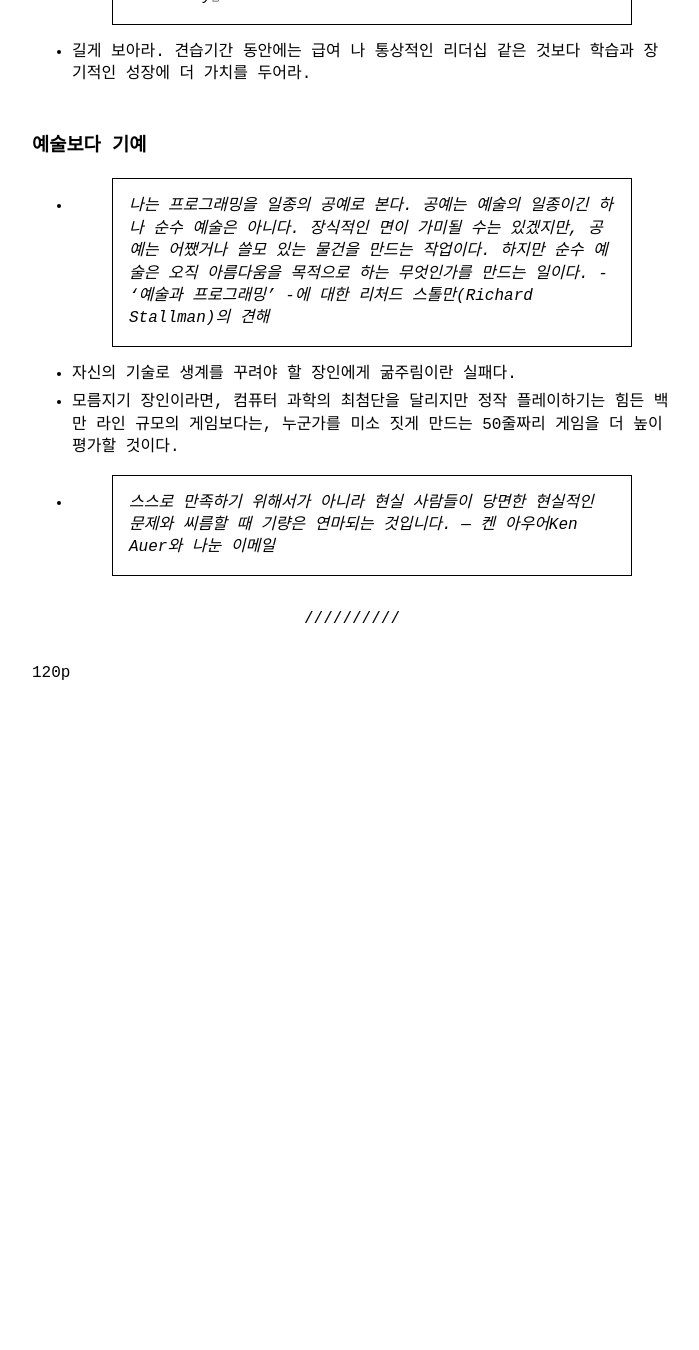
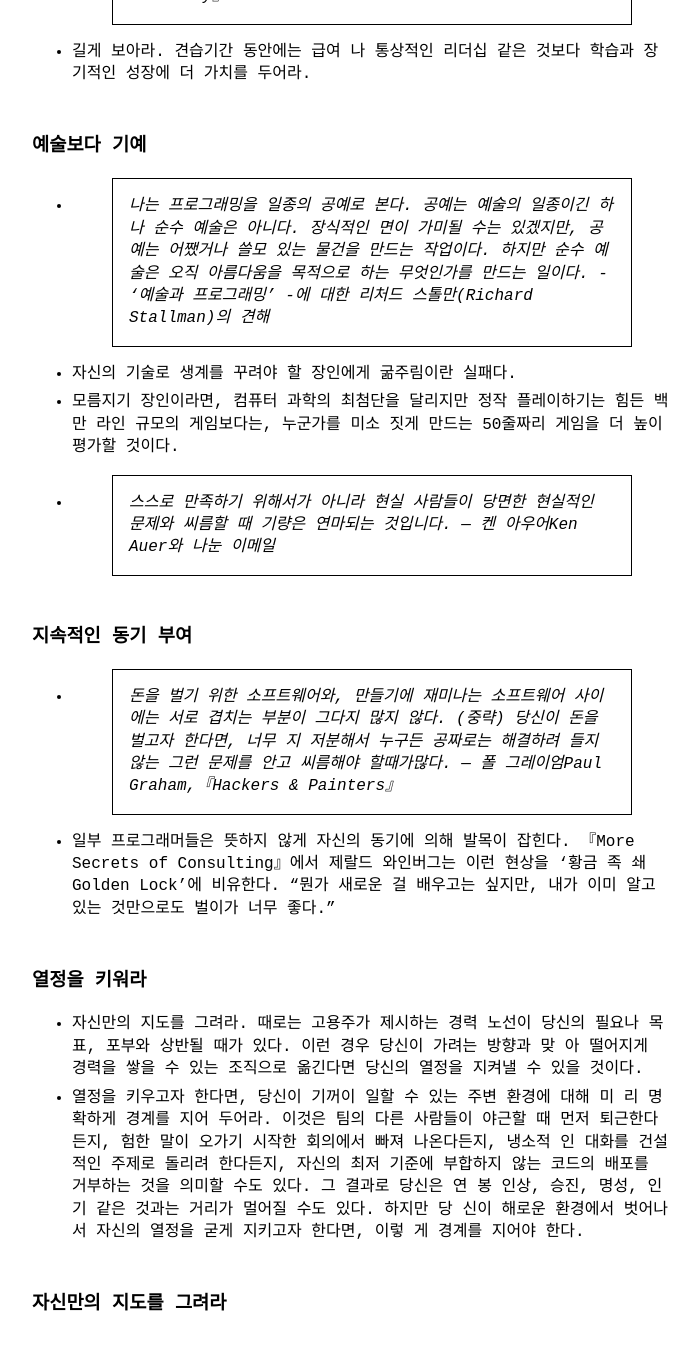
Before and after one commit to khjzzm/khjzzm.github.io, a Jekyll site: the page built from _posts/2022-06-07-Apprenticeship-Patterns.md, in a window 1280 px wide and 1400 px high, scrolled down 2684 px. Shown: the top 1350 px of the window, without its empty margins (288-987 px from the left). Built offline with Jekyll 4.4.1, drawn with Linux system fonts in a browser that asks for light colours; before the commit the page ends 3449 px from its top, so only the background shows below that.

```diff
--- a/_posts/2022-06-07-Apprenticeship-Patterns.md
+++ b/_posts/2022-06-07-Apprenticeship-Patterns.md
@@ -54,5 +54,14 @@
 - 모름지기 장인이라면, 컴퓨터 과학의 최첨단을 달리지만 정작 플레이하기는 힘든 백만 라인 규모의 게임보다는, 누군가를 미소 짓게 만드는 50줄짜리 게임을 더 높이 평가할 것이다.
 - >스스로 만족하기 위해서가 아니라 현실 사람들이 당면한 현실적인 문제와 씨름할 때 기량은 연마되는 것입니다. ― 켄 아우어Ken Auer와 나눈 이메일
 
----
-120p
+### 지속적인 동기 부여
+- >돈을 벌기 위한 소프트웨어와, 만들기에 재미나는 소프트웨어 사이에는 서로 겹치는 부분이 그다지 많지 않다. (중략) 당신이 돈을 벌고자 한다면, 너무 지 저분해서 누구든 공짜로는 해결하려 들지 않는 그런 문제를 안고 씨름해야 할때가많다.
+  ― 폴 그레이엄Paul Graham,『Hackers & Painters』
+- 일부 프로그래머들은 뜻하지 않게 자신의 동기에 의해 발목이 잡힌다. 『More Secrets of Consulting』에서 제랄드 와인버그는 이런 현상을 ‘황금 족 쇄Golden Lock’에 비유한다. “뭔가 새로운 걸 배우고는 싶지만, 내가 이미 알고 있는 것만으로도 벌이가 너무 좋다.”
+
+### 열정을 키워라
+- 자신만의 지도를 그려라. 때로는 고용주가 제시하는 경력 노선이 당신의 필요나 목표, 포부와 상반될 때가 있다. 이런 경우 당신이 가려는 방향과 맞 아 떨어지게 경력을 쌓을 수 있는 조직으로 옮긴다면 당신의 열정을 지켜낼 수 있을 것이다.
+- 열정을 키우고자 한다면, 당신이 기꺼이 일할 수 있는 주변 환경에 대해 미 리 명확하게 경계를 지어 두어라. 이것은 팀의 다른 사람들이 야근할 때 먼저 퇴근한다든지, 험한 말이 오가기 시작한 회의에서 빠져 나온다든지, 냉소적 인 대화를 건설적인 주제로 돌리려 한다든지, 자신의 최저 기준에 부합하지 않는 코드의 배포를 거부하는 것을 의미할 수도 있다. 그 결과로 당신은 연 봉 인상, 승진, 명성, 인기 같은 것과는 거리가 멀어질 수도 있다. 하지만 당 신이 해로운 환경에서 벗어나서 자신의 열정을 굳게 지키고자 한다면, 이렇 게 경계를 지어야 한다.
+
+
+### 자신만의 지도를 그려라
```
